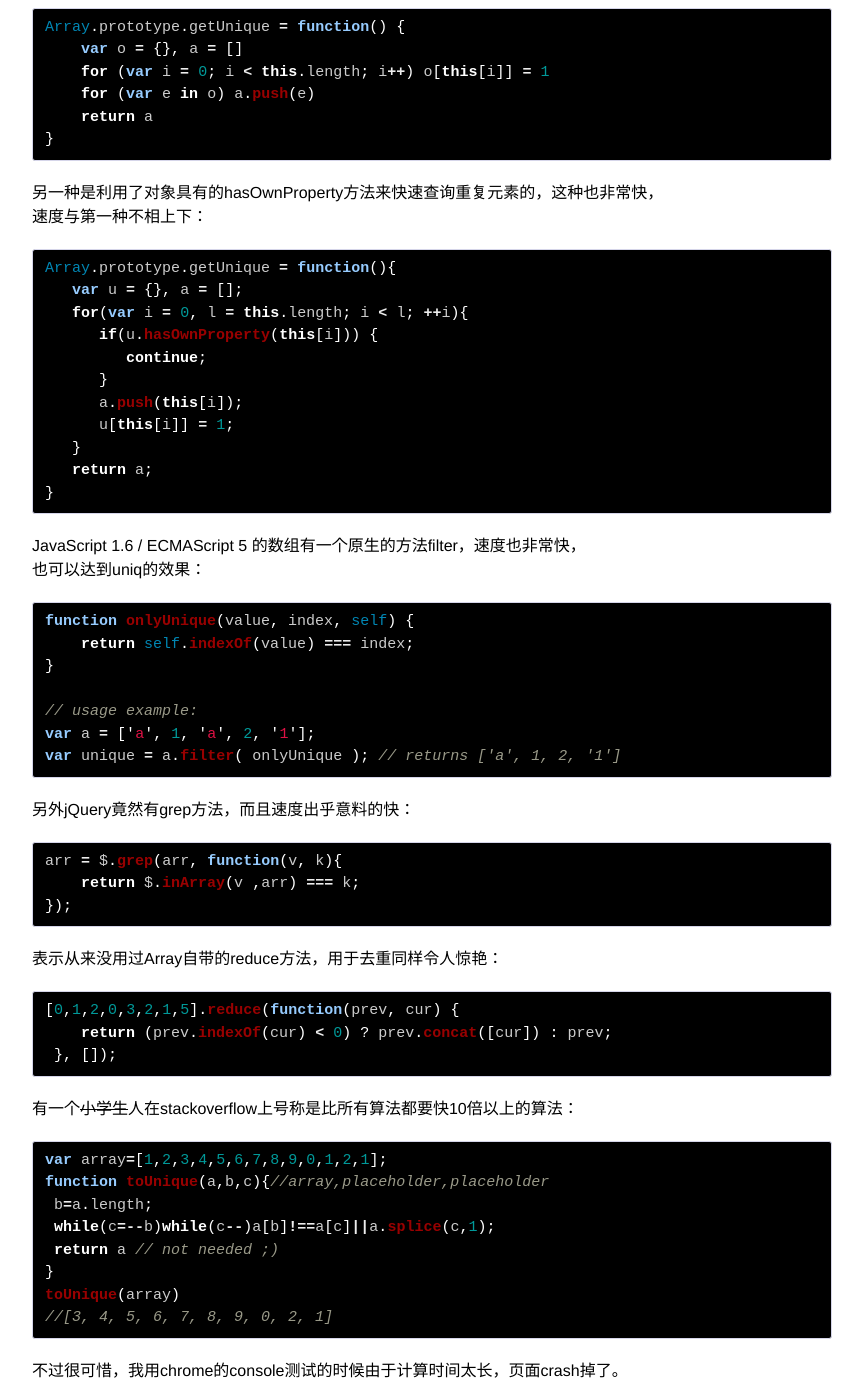
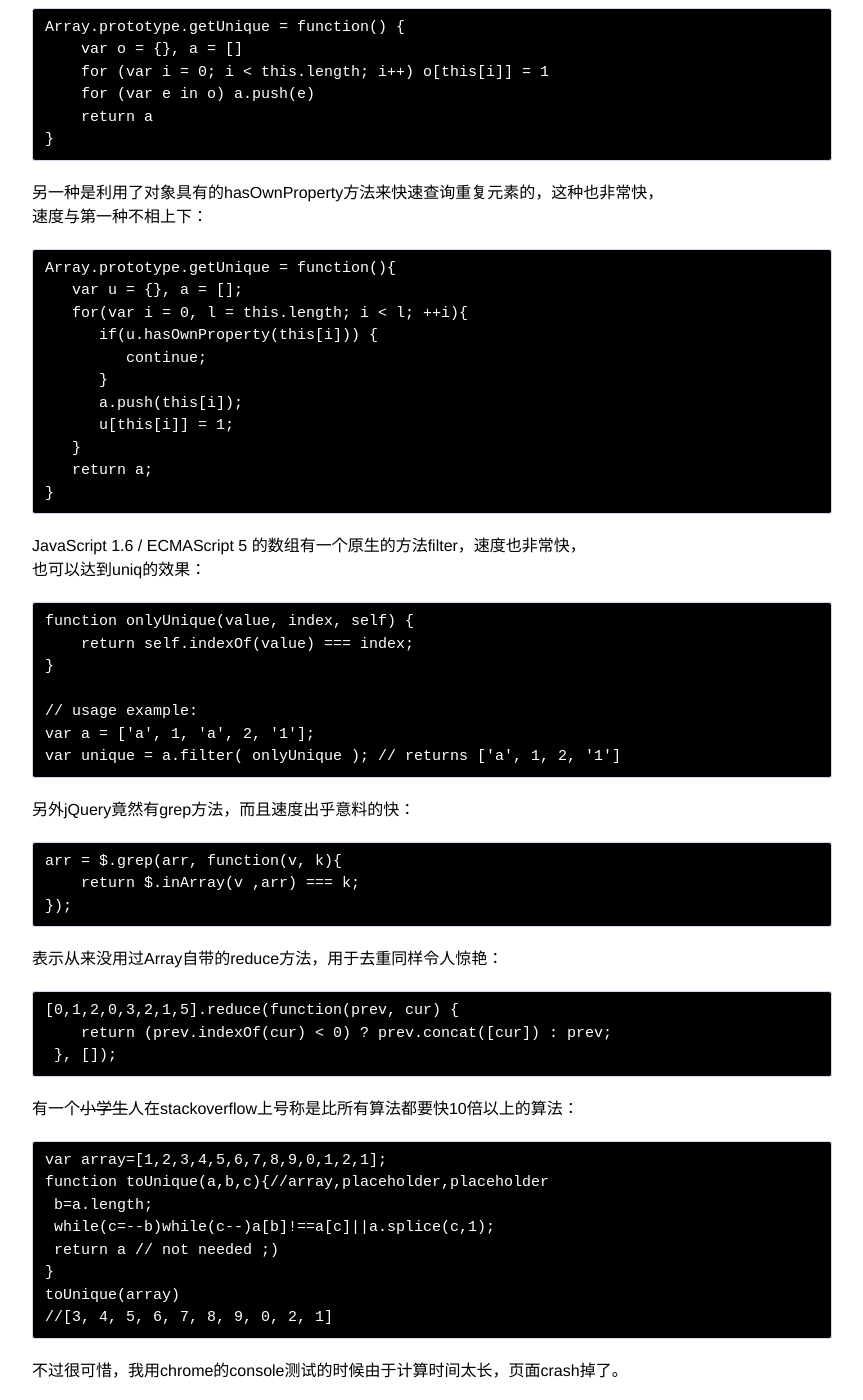
Before and after one commit to guanghetv/guanghetv.github.io, a Jekyll site: the page built from _posts/2015-05-25-fast-uniq.markdown, in a window 1280 px wide and 1400 px high, scrolled down 546 px. Shown: the whole window, without its empty margins (208-1071 px from the left). Built offline with Jekyll 4.4.1, drawn with Linux system fonts in a browser that asks for light colours; Markdown is read by kramdown in place of the engine named in the settings; comment, search, counter and statistics services are not loaded; some of the changed text lies outside the part shown.

Commit message:
Modified last post.

````diff
--- a/_posts/2015-05-25-fast-uniq.markdown
+++ b/_posts/2015-05-25-fast-uniq.markdown
@@ -10,7 +10,7 @@ author: "libook"
 后来在stackoverflow上找到了很多神奇的去重技巧：
 
 例如我目前用的快得让人无法相信的奇怪算法：
-```javascript
+```
 var array = [1, 2, 3, 4, 5, 6, 2, 3, 4];
 var obj = {};
 array.forEach(function(id){obj[id] = true});
@@ -19,7 +19,7 @@ array = Object.keys(obj);
 这个利用了对象的key是uniq的这种性质。
 
 还有一种思想类似的，可读性也类似的：
-```javascript
+```
 Array.prototype.getUnique = function() {
     var o = {}, a = []
     for (var i = 0; i < this.length; i++) o[this[i]] = 1
@@ -30,7 +30,7 @@ Array.prototype.getUnique = function() {
 
 另一种是利用了对象具有的hasOwnProperty方法来快速查询重复元素的，这种也非常快，
 速度与第一种不相上下：
-```javascript
+```
 Array.prototype.getUnique = function(){
    var u = {}, a = [];
    for(var i = 0, l = this.length; i < l; ++i){
@@ -46,7 +46,7 @@ Array.prototype.getUnique = function(){
 
 JavaScript 1.6 / ECMAScript 5 的数组有一个原生的方法filter，速度也非常快，
 也可以达到uniq的效果：
-```javascript
+```
 function onlyUnique(value, index, self) {
     return self.indexOf(value) === index;
 }
@@ -57,21 +57,21 @@ var unique = a.filter( onlyUnique ); // returns ['a', 1, 2, '1']
 ```
 
 另外jQuery竟然有grep方法，而且速度出乎意料的快：
-```javascript
+```
 arr = $.grep(arr, function(v, k){
     return $.inArray(v ,arr) === k;
 });
 ```
 
 表示从来没用过Array自带的reduce方法，用于去重同样令人惊艳：
-```javascript
+```
 [0,1,2,0,3,2,1,5].reduce(function(prev, cur) {
     return (prev.indexOf(cur) < 0) ? prev.concat([cur]) : prev;
  }, []);
 ```
 
 有一个~~小学生~~人在stackoverflow上号称是比所有算法都要快10倍以上的算法：
-```javascript
+```
 var array=[1,2,3,4,5,6,7,8,9,0,1,2,1];
 function toUnique(a,b,c){//array,placeholder,placeholder
  b=a.length;
````
